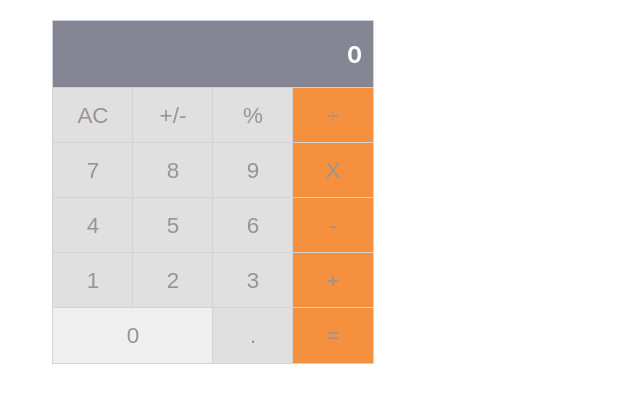
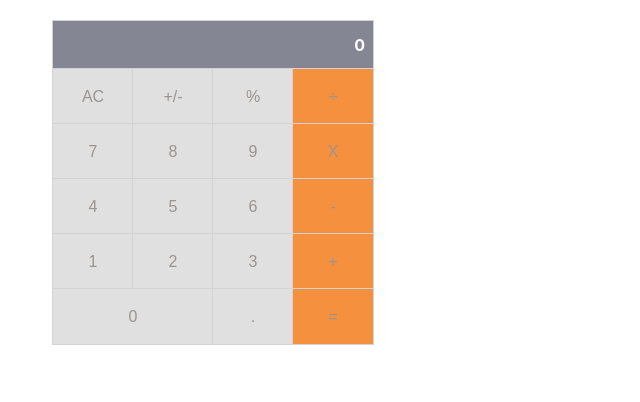
Before and after one commit to Emmy-github-webdev/math-magicians, a React (Create React App) app: page / in a window 1280 px wide. Shown: the top 402 px of the page, without its empty margins (0-640 px from the left). Built offline with nearby package versions, Linux system fonts and the light colour scheme.

Commit message:
Update calculator homepage

```diff
--- a/src/components/Calculator.css
+++ b/src/components/Calculator.css
@@ -16,7 +16,7 @@
   justify-content: center;
   align-items: center;
   font-weight: lighter;
-  font-size: 1.4em;
+  font-size: 1em;
   outline: 1px solid #d3d3d3;
   color: #99948f;
   border: none;
@@ -35,6 +35,7 @@
 .calc-zero {
   width: 160px;
   height: 55px;
+  background-color: #e0e0e0;
 }
 
 .calc-operator {
@@ -43,12 +44,12 @@
 
 .calc-input {
   height: 2em;
-  width: 298px;
+  width: 304.2px;
   display: flex;
   justify-content: flex-end;
   align-items: center;
   font-weight: bold;
-  font-size: 1.4em;
+  font-size: 1em;
   background-color: #858694;
   color: #fff;
   padding: 0.5em;
```
